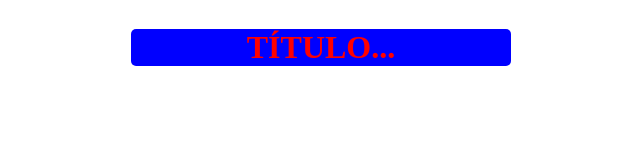
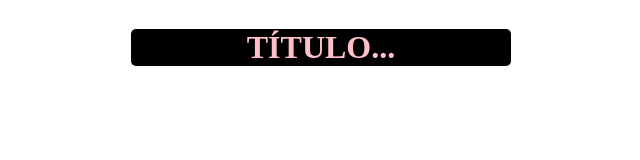
Before and after one commit to jabarrientosg/claseGit_grupo4pm, a plain HTML site: page index.html in a window 1280 px wide. Shown: the whole page, without its empty margins (319-959 px from the left). Drawn offline with Linux system fonts and the light colour scheme.

Commit message:
Update styles.css

```diff
--- a/styles.css
+++ b/styles.css
@@ -5,8 +5,8 @@ body {
 
 
 h1 {
-    color: red;
-    bacKground-color:blue;
+    color: pink;
+    bacKground-color:black;
     width: 30%;
     border-radius: 5px;
     text-align:center;
```
